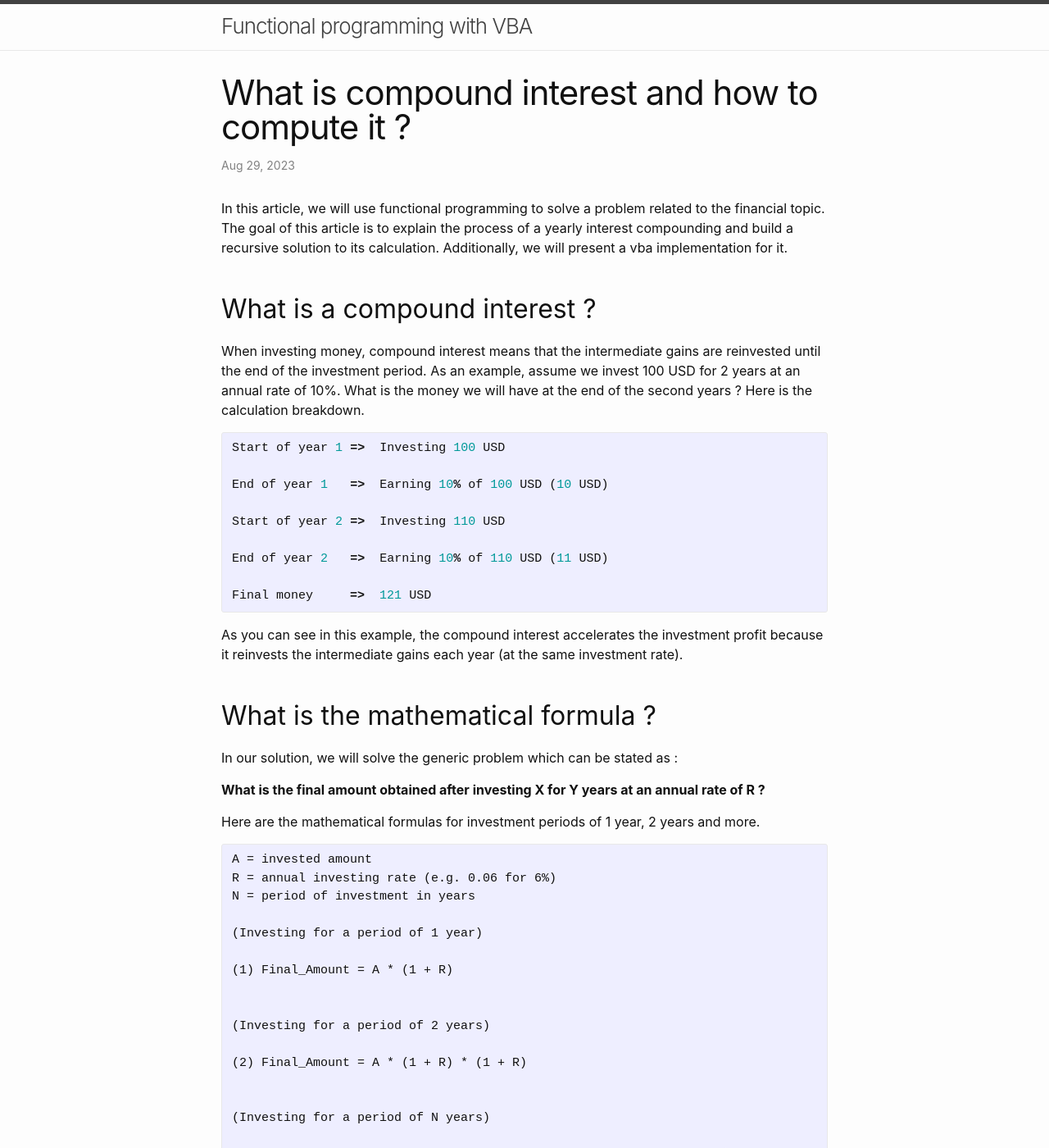
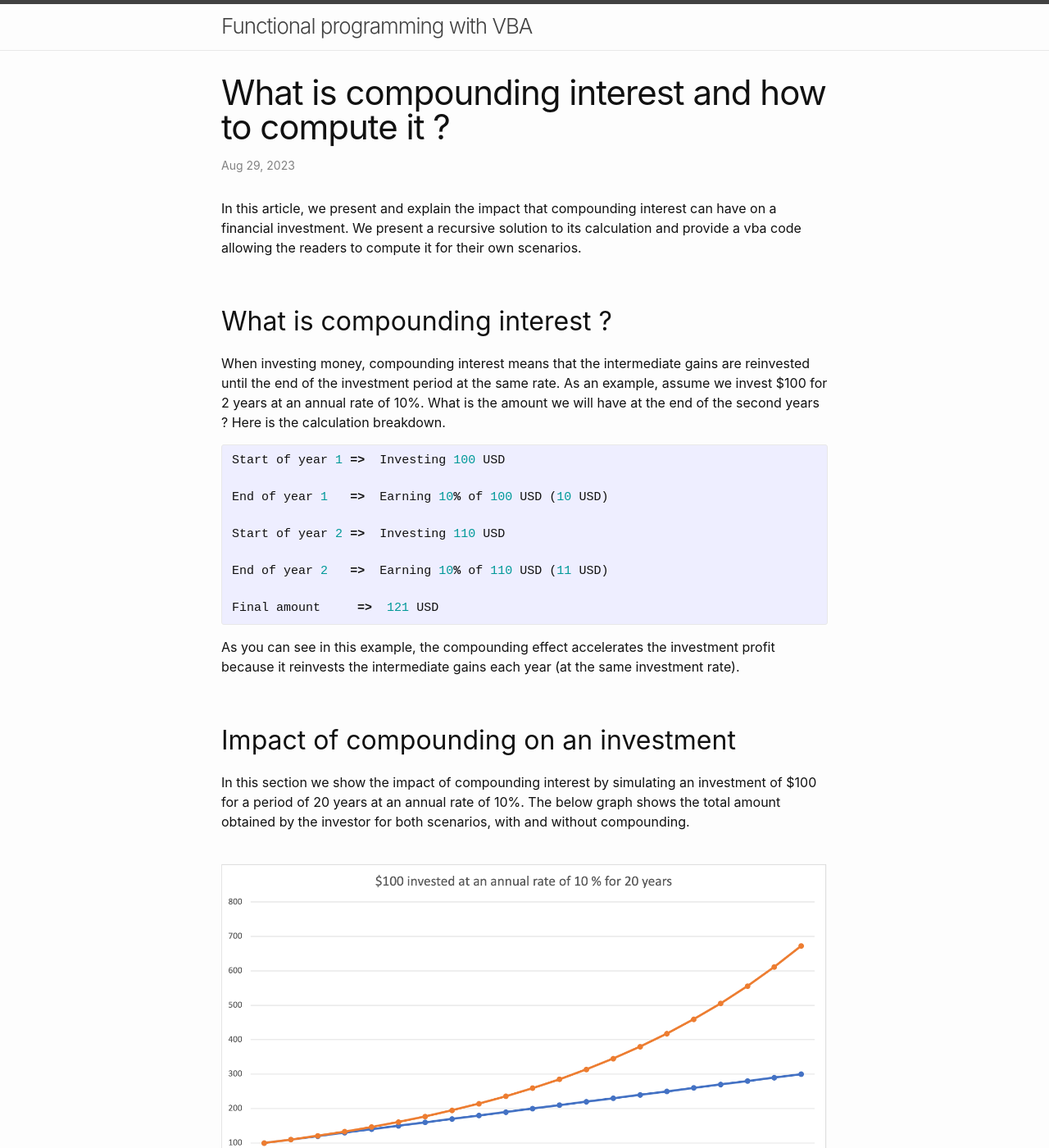
Before and after one commit to assadnavi/assadnavi.github.io, a Jekyll site: the page built from _posts/2023-08-29-computing-compound-interest.md, in a window 1280 px wide and 1400 px high. Shown: the whole window at 82% size. Built offline with Jekyll 4.4.1, drawn with Linux system fonts in a browser that asks for light colours; some of the changed text lies outside the part shown.

Commit message:
updated compounding

```diff
--- a/_posts/2023-08-29-computing-compound-interest.md
+++ b/_posts/2023-08-29-computing-compound-interest.md
@@ -1,14 +1,14 @@
 ---
 layout: post
-title:  "What is compound interest and how to compute it ?"
+title:  "What is compounding interest and how to compute it ?"
 date:   2023-08-29 00:00:00 +0000
 published: true
 ---
-In this article, we will use functional programming to solve a problem related to the financial topic. The goal of this article is to explain the process of a yearly interest compounding and build a recursive solution to its calculation. Additionally, we will present a vba implementation for it.
+In this article, we present and explain the impact that compounding interest can have on a financial investment. We present a recursive solution to its calculation and provide a vba code allowing the readers to compute it for their own scenarios.
+
 <br/>
-<br/>
-## What is a compound interest ?
-When investing money, compound interest means that the intermediate gains are reinvested until the end of the investment period. As an example, assume we invest 100 USD for 2 years at an annual rate of 10%. What is the money we will have at the end of the second years ? Here is the calculation breakdown.
+## What is compounding interest ?
+When investing money, compounding interest means that the intermediate gains are reinvested until the end of the investment period at the same rate. As an example, assume we invest $100 for 2 years at an annual rate of 10%. What is the amount we will have at the end of the second years ? Here is the calculation breakdown.
 
 {% highlight cpp %}
 Start of year 1 =>  Investing 100 USD
@@ -19,13 +19,21 @@ Start of year 2 =>  Investing 110 USD
 
 End of year 2   =>  Earning 10% of 110 USD (11 USD)
 
-Final money     =>  121 USD
+Final amount     =>  121 USD
 {% endhighlight %}
-As you can see in this example, the compound interest accelerates the investment profit because it reinvests the intermediate gains each year (at the same investment rate).
+As you can see in this example, the compounding effect accelerates the investment profit because it reinvests the intermediate gains each year (at the same investment rate).
+
 <br/>
+## Impact of compounding on an investment
+In this section we show the impact of compounding interest by simulating an investment of $100 for a period of 20 years at an annual rate of 10%. The below graph shows the total amount obtained by the investor for both scenarios, with and without compounding.
+
 <br/>
-## What is the mathematical formula ?
-In our solution, we will solve the generic problem which can be stated as :
+<img src="/assets/compounding/Figure1.png"/>
+<small>[Figure 1]</small>
+
+<br/>
+## How to compute it ?
+We will solve the generic problem which can be stated as :
 
 **What is the final amount obtained after investing X for Y years at an annual rate of R ?**
 
@@ -65,22 +73,16 @@ F(A, R, 1) = A * (1 + R)
 
 {% endhighlight %}
 <br/>
-## VBA implementation
+
+## VBA code and examples
 This below implementation expects all the parameters : `amount`, `rate` and `years` to be positive. As an improvement, one can define this function to manage cases where the parameters are smaller than or equal to zero. This improvement is left to the reader.
-{% highlight vb %}
-Function invest(amount As Long, rate As Double, years As Integer)
 
-    If (years = 1) Then
-        invest = amount * (1 + rate)
-    Else
-        invest = invest(amount, rate, years - 1) * (1 + rate)
-    End If
+The below code uses the function `invest()` to compute the amount obtained by the investor after investing $100 at the annual rate of 10 % for a period of 2 and 20 years. This code can be amended to fit your scenarios.
 
-End Function
-{% endhighlight %}
+Thanks for reading. I hope you have learnt something and this article helped you better understand how to think recursively. If you have any comments or improvement suggestions <a href="mailto:hello@assadnavi.ch">get in touch</a>
+
 <br/>
-## Examples
-The below vba code uses the `invest()` function to compute the final amount obtained when investing 100 USD at the rate of 10 % for a period of 2 and 20 years.
+
 {% highlight vb %}
 Sub main()
 
@@ -93,6 +95,15 @@ Sub main()
     'final_amount is 672.749994932561
 
 End Sub
+
+Function invest(amount As Long, rate As Double, years As Integer)
+
+    If (years = 1) Then
+        invest = amount * (1 + rate)
+    Else
+        invest = invest(amount, rate, years - 1) * (1 + rate)
+    End If
+
+End Function
+
 {% endhighlight %}
-
-Thanks for reading. I hope you have learnt something and this article helped you better understand how to think recursively. If you have any comments or improvement suggestions <a href="mailto:hello@assadnavi.ch">get in touch</a>
```
Also changed, not shown: assets/compounding/Figure1.png (added).
